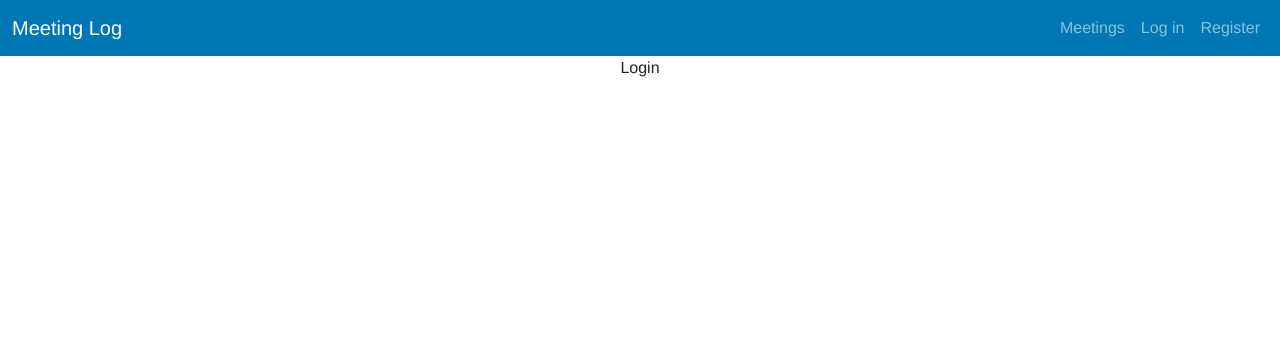
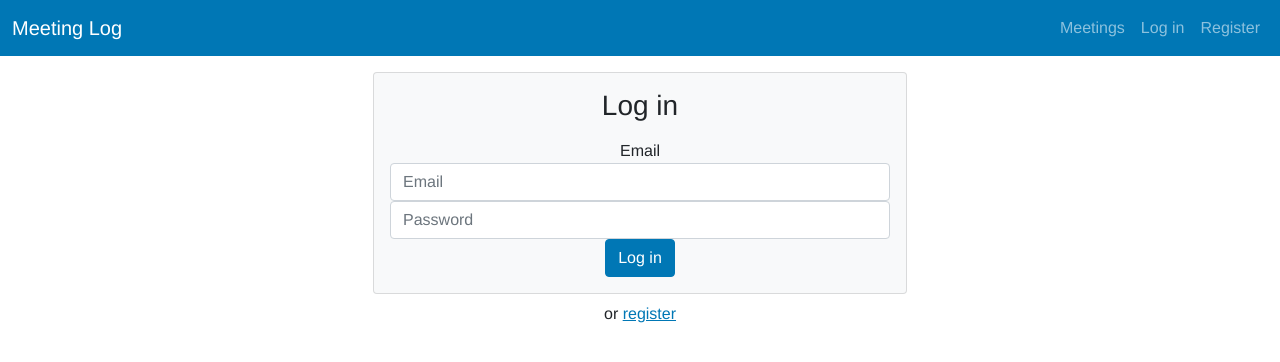
Before and after one commit to TheDutchSean/vue3-firebase-course, a Vue app: page /login in a window 1280 px wide. Shown: the top 362 px of the page. Built offline with nearby package versions, Linux system fonts and the light colour scheme; no server answers; the database is empty.

Commit message:
20220906 logininform added

```diff
--- /dev/null
+++ b/src/components/LoginForm.vue
@@ -0,0 +1,93 @@
+<template>
+  <div>
+    <form class="mt-3" @submit.prevent="login">
+      <div class="container">
+        <div class="row justify-content-center">
+          <div class="col-lg-6">
+            <div class="card bg-light">
+              <div class="card-body">
+                <h3 class="font-weight-light mb-3">Log in</h3>
+                <section class="form-group">
+                  <div class="col-12 alert alert-danger px-3" v-if="error.code">{{error.code}}</div>
+                  <label
+                    class="form-control-label sr-only"
+                    for="Email"
+                  >Email</label>
+                  <input
+                    required
+                    class="form-control"
+                    type="email"
+                    id="email"
+                    placeholder="Email"
+                    v-model="email"
+                  />
+                </section>
+                <section class="form-group">
+                  <input
+                    required
+                    class="form-control"
+                    type="password"
+                    placeholder="Password"
+                    v-model="password"
+                  />
+                </section>
+                <div class="form-group text-right mb-0">
+                  <button
+                    class="btn btn-primary"
+                    type="submit"
+                  >Log in</button>
+                </div>
+              </div>
+            </div>
+          </div>
+        </div>
+      </div>
+    </form>
+    <p class="text-center mt-2">
+      or
+      <router-link to="/register">register</router-link>
+    </p>
+  </div>
+</template>
+
+<script>
+// https://firebase.google.com/docs/auth/web/password-auth
+import { getAuth, signInWithEmailAndPassword } from "firebase/auth";
+
+export default {
+    data() {
+        return{
+            email: "",
+            password: "",
+            error: {
+                code:"",
+                message:""
+            }
+        }
+    },
+    methods:{
+        login(){
+
+            const info = {
+                email : this.email,
+                password : this.password
+            }
+
+            const auth = getAuth();
+            signInWithEmailAndPassword(auth, info.email, info.password)
+            .then(() => {
+                // Signed in
+                this.$router.push("meetings")
+                // ...
+            })
+            .catch((error) => {
+                this.error.code = error.code.split("/")[1];
+                this.error.message = error.message;
+            });
+
+        }
+    // end methods
+    }
+}
+
+</script>
--- a/src/main.js
+++ b/src/main.js
@@ -55,6 +55,8 @@
     app.mount("#app");
 
     appMounted = true;
+
+    return;
 }
 
 
@@ -63,14 +65,17 @@
 
     // declare global
     const globalKey = `$${collection}`;
-    app.config.globalProperties[globalKey] = [];
 
     // get fireBased data
-    const response = await FireBase.getData(db, collection)
+    const response = await FireBase.getData(db, collection);
 
-    // fill global var
-    for(let index in response.docs){
-        app.config.globalProperties[globalKey][index] = response.docs[index].data();
+    // check response data type
+    if(typeof(response) === "object"){
+        app.config.globalProperties[globalKey] = response;
+    }
+    else{
+        app.config.globalProperties[globalKey] = [];
+        console.warn(response);
     }
 
     //mount app
--- a/src/scripts/firebase.js
+++ b/src/scripts/firebase.js
@@ -11,7 +11,14 @@
     }
     else{
         const response = await getDocs(collection(fireBaseDb, dbCollection));
-        return response;
+
+        const data = []
+
+        for(let index in response.docs){
+            data[index] = response.docs[index].data();
+        }
+
+        return data;
     }
 // end getData
 }
--- a/src/views/Login.vue
+++ b/src/views/Login.vue
@@ -1,12 +1,14 @@
 <template>
-  <div>{{$options.name}}</div>
+  <loginform/>
 </template>
 
 <script>
+import loginform from "@/components/LoginForm.vue"
+
 export default {
     name: "Login",
     components: {
-    // HelloWorld,
+        loginform
     },
     data(){
         return{
```
